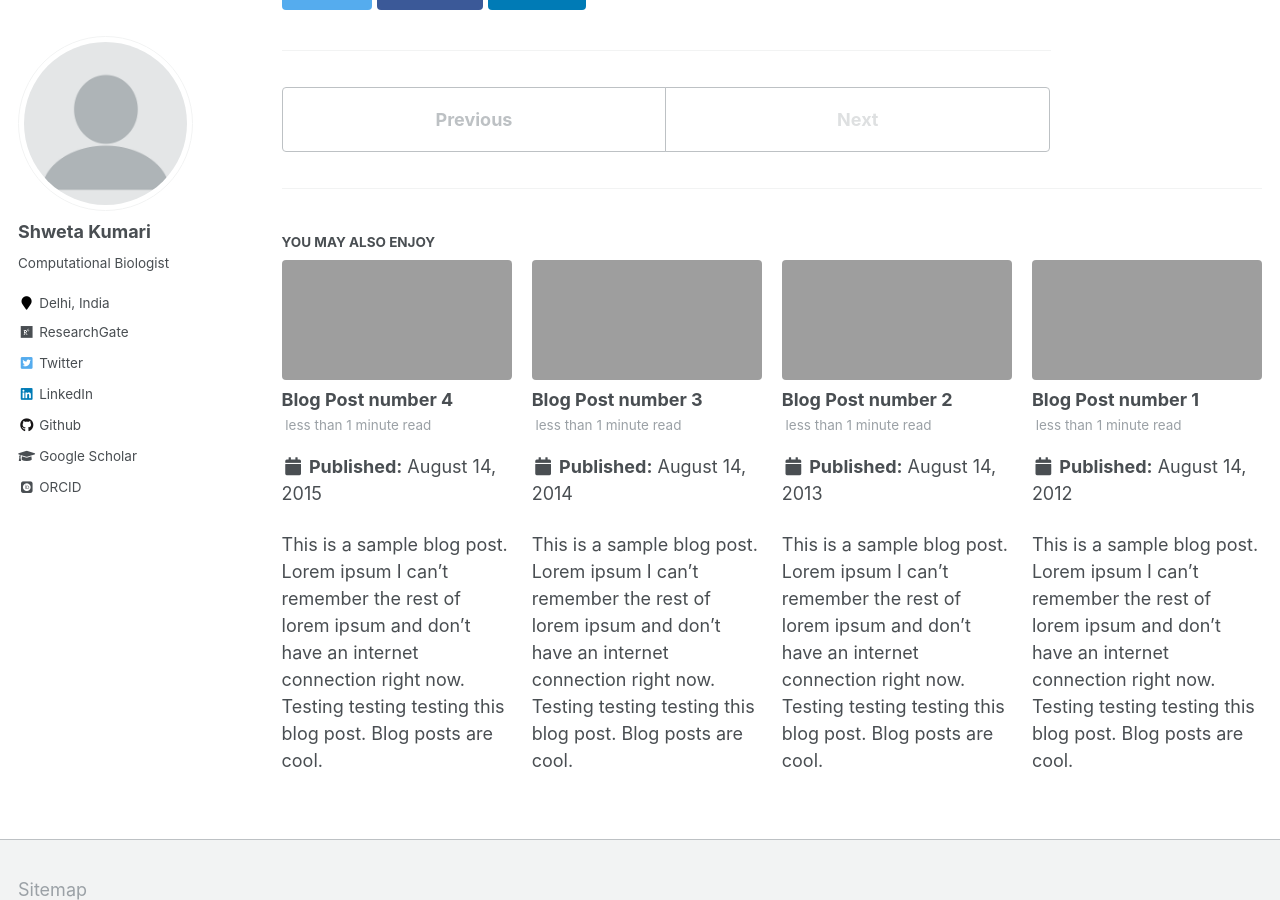
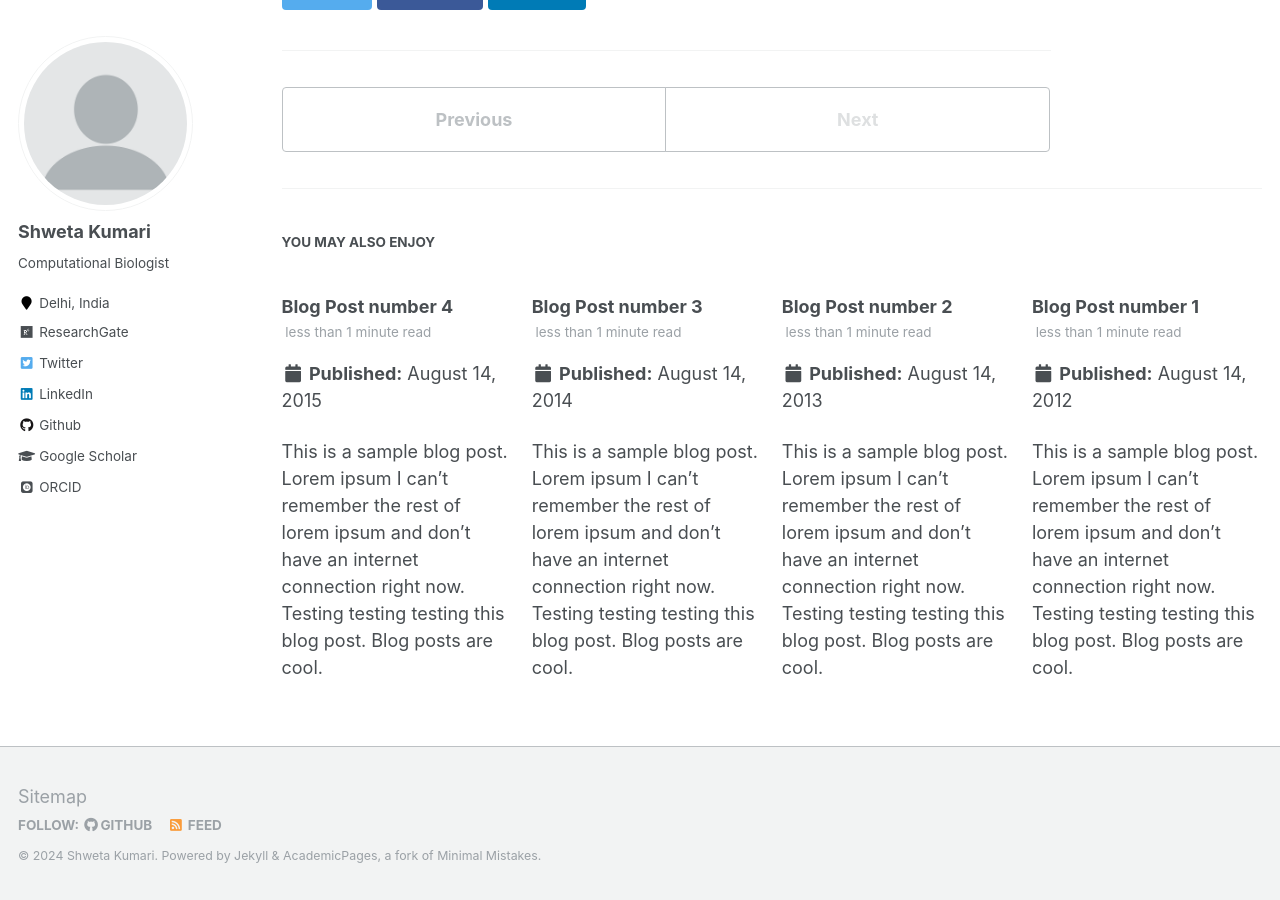
Before and after one commit to shweta-Moni/shweta-Moni.github.io, a Jekyll site: the page built from _posts/2199-01-01-future-post.md, in a window 1280 px wide and 900 px high, scrolled down 518 px. Built offline with Jekyll 4.4.1, drawn with Linux system fonts in a browser that asks for light colours; some web fonts are replaced.

Commit message:
Update _config.yml

```diff
--- a/_config.yml
+++ b/_config.yml
@@ -14,7 +14,7 @@ description              : &description "personal description"
 url                      : https://shweta-moni.github.io # the base hostname & protocol for your site e.g. "https://mmistakes.github.io"
 baseurl                  : "" # the subpath of your site, e.g. "/blog"
 repository               : "shweta-Moni/shweta-moni.github.io"
-teaser                   :  "/images/sh_pic.png" # filename of teaser fallback teaser image placed in /images/, .e.g. "500x300.png"
+teaser                   :  "/images/pic.png" # filename of teaser fallback teaser image placed in /images/, .e.g. "500x300.png"
 breadcrumbs              : false # true, false (default)
 words_per_minute         : 160
 future                   : true
```
